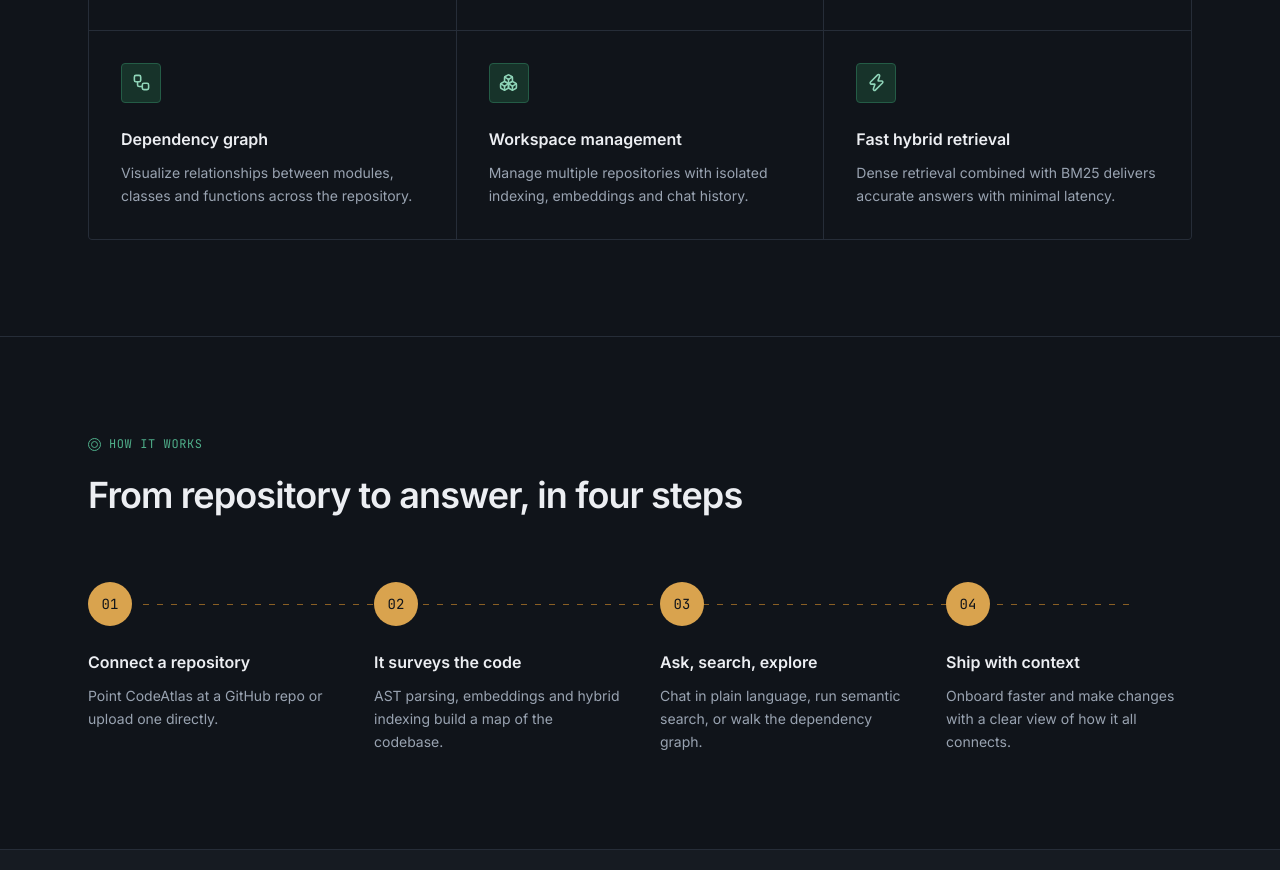
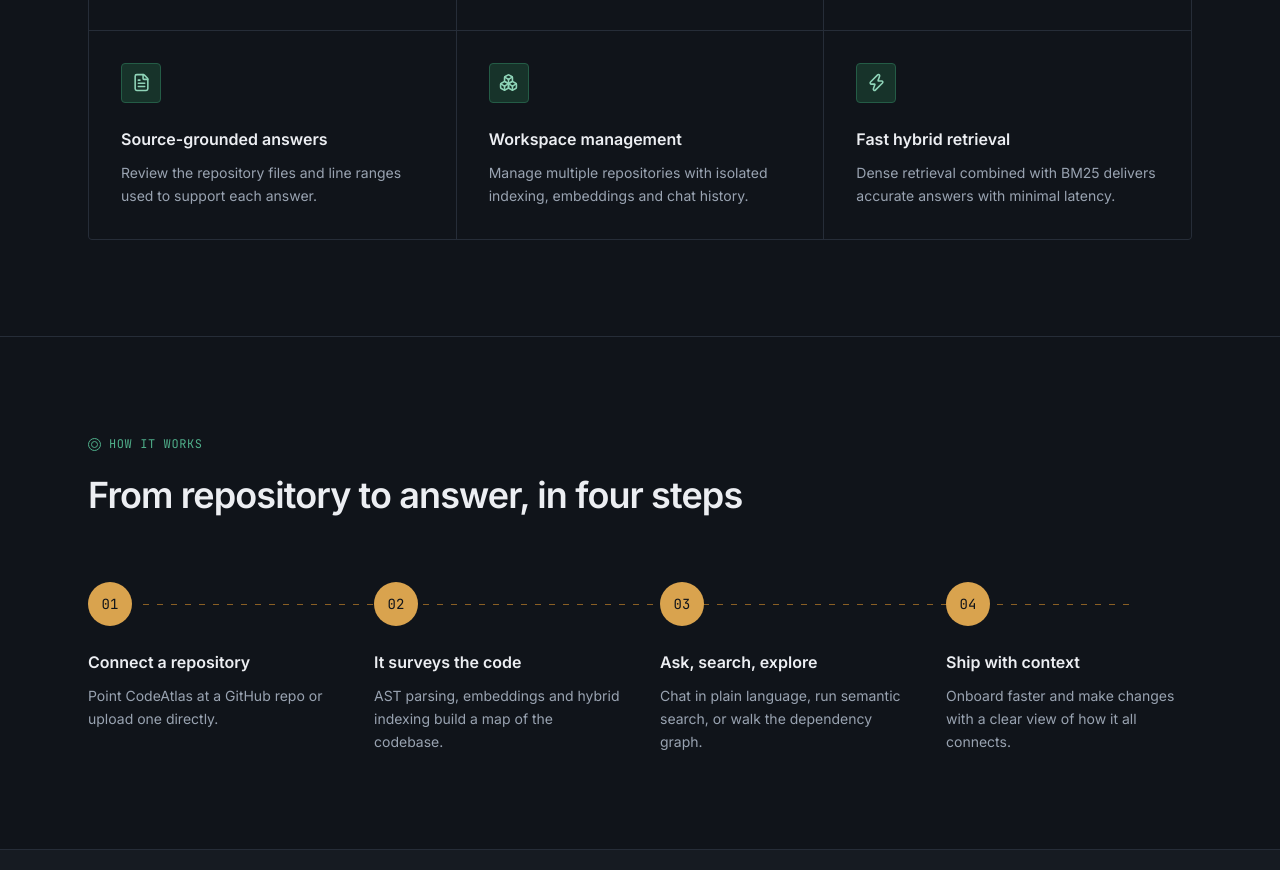
Before and after one commit to jaimiglani12/CodeAtlas-AI, a React (Vite) app in the folder frontend/: page / in a window 1280 px wide. Shown: the part 1380-2250 px from the top of the page. Built offline with nearby package versions, Linux system fonts and the light colour scheme; no server answers.

Commit message:
Replace dependency graph feature copy

```diff
--- a/frontend/src/components/landing/Features.tsx
+++ b/frontend/src/components/landing/Features.tsx
@@ -3,7 +3,7 @@
     Search,
     GitBranch,
     Boxes,
-    Workflow,
+    FileText,
     Zap,
 } from "lucide-react";
 
@@ -30,10 +30,10 @@
             "Repository parsing powered by Tree-sitter enables structural understanding instead of plain text search.",
     },
     {
-        icon: Workflow,
-        title: "Dependency graph",
+        icon: FileText,
+        title: "Source-grounded answers",
         description:
-            "Visualize relationships between modules, classes and functions across the repository.",
+            "Review the repository files and line ranges used to support each answer.",
     },
     {
         icon: Boxes,
```
